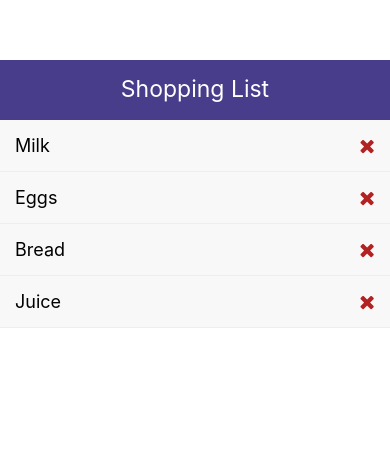
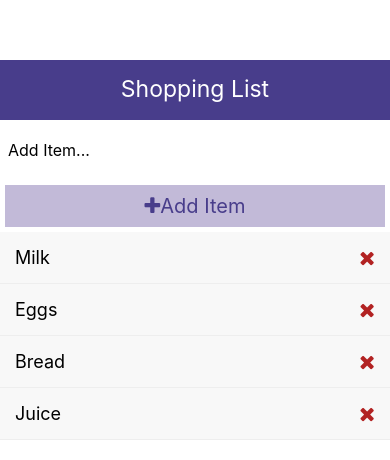
Before and after one commit to Tului2020/ShoppingList, a React Native app: screen / in a window 390 px wide. Shown: the top 460 px of the page. Built offline with nearby package versions, Linux system fonts and the light colour scheme.

Commit message:
able to add

```diff
--- a/App.js
+++ b/App.js
@@ -2,13 +2,15 @@
 import { View, Text, StyleSheet, FlatList } from 'react-native';
 import Header from './compontents/Header';
 import ListItem from './compontents/ListItem';
+import AddItem from './compontents/AddItem';
+
 
 const App = () => {
   const [items, setItems] = useState([
-    { id: 1, text: 'Milk' },
-    { id: 2, text: 'Eggs' },
-    { id: 3, text: 'Bread' },
-    { id: 4, text: 'Juice' },
+    { id: Math.floor(Math.random() * 100000), text: 'Milk' },
+    { id: Math.floor(Math.random() * 100000), text: 'Eggs' },
+    { id: Math.floor(Math.random() * 100000), text: 'Bread' },
+    { id: Math.floor(Math.random() * 100000), text: 'Juice' },
   ]);
 
   const deleteItem = (id) => {
@@ -17,12 +19,18 @@
     })
   }
 
+  const addItem = (text) => {
+    setItems(prevItems => {
+      return [{id: Math.floor(Math.random() * 100000), text}, ...prevItems]
+    })
+  }
 
 
 
   return (
     <View style={styles.container}>
       <Header title='Shopping List' />
+      <AddItem addItem={addItem}/>
       <FlatList
         data={items}
         renderItem={({ item }) => <ListItem item={item} deleteItem={deleteItem}/>}
--- /dev/null
+++ b/compontents/AddItem.js
@@ -0,0 +1,44 @@
+import React, { useState }  from 'react';
+import { View, Text, StyleSheet, TextInput, TouchableOpacity } from 'react-native';
+import Icon from 'react-native-vector-icons/dist/FontAwesome';
+
+
+const AddItem = ({ title, addItem }) => {
+	const [text, setText] = useState('');
+	const onChange = (textValue) => setText(textValue)
+
+
+	return (
+		<View style={styles.header}>
+			<TextInput placeholder='Add Item...' style={styles.input}
+			onChangeText={onChange}/>
+			<TouchableOpacity style={styles.btn} onPress={() => addItem(text)}>
+				<Text style={styles.btnText}>
+					<Icon name='plus' size={20}/>Add Item</Text>
+			</TouchableOpacity>
+		</View>
+	)
+}
+
+const styles = StyleSheet.create({
+	input: {
+		height: 60,
+		padding: 8,
+		fontSize: 16
+	},
+	btn: {
+		backgroundColor: '#c2bad8',
+		padding: 9,
+		margin: 5
+	},
+	btnText: {
+		color: 'darkslateblue',
+		textAlign: 'center',
+		fontSize: 20
+	},
+
+
+})
+
+
+export default AddItem;
```
